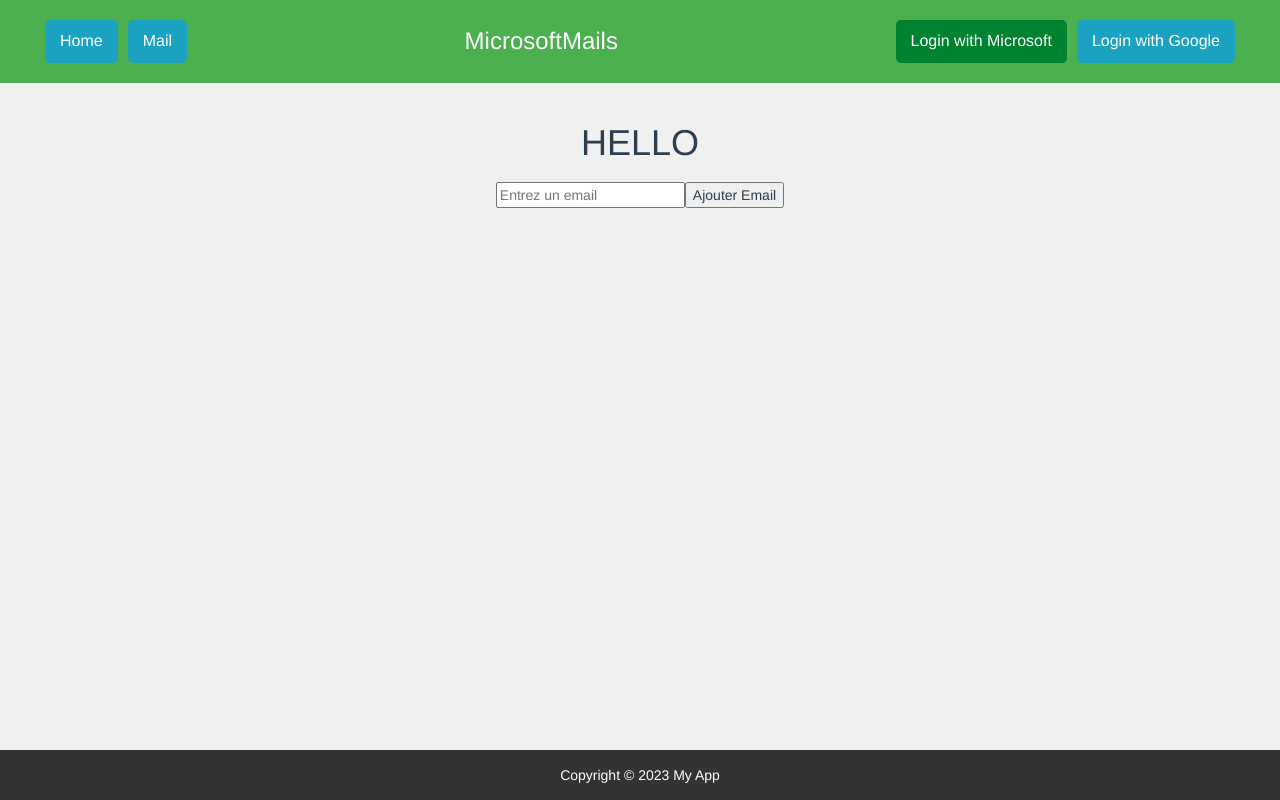
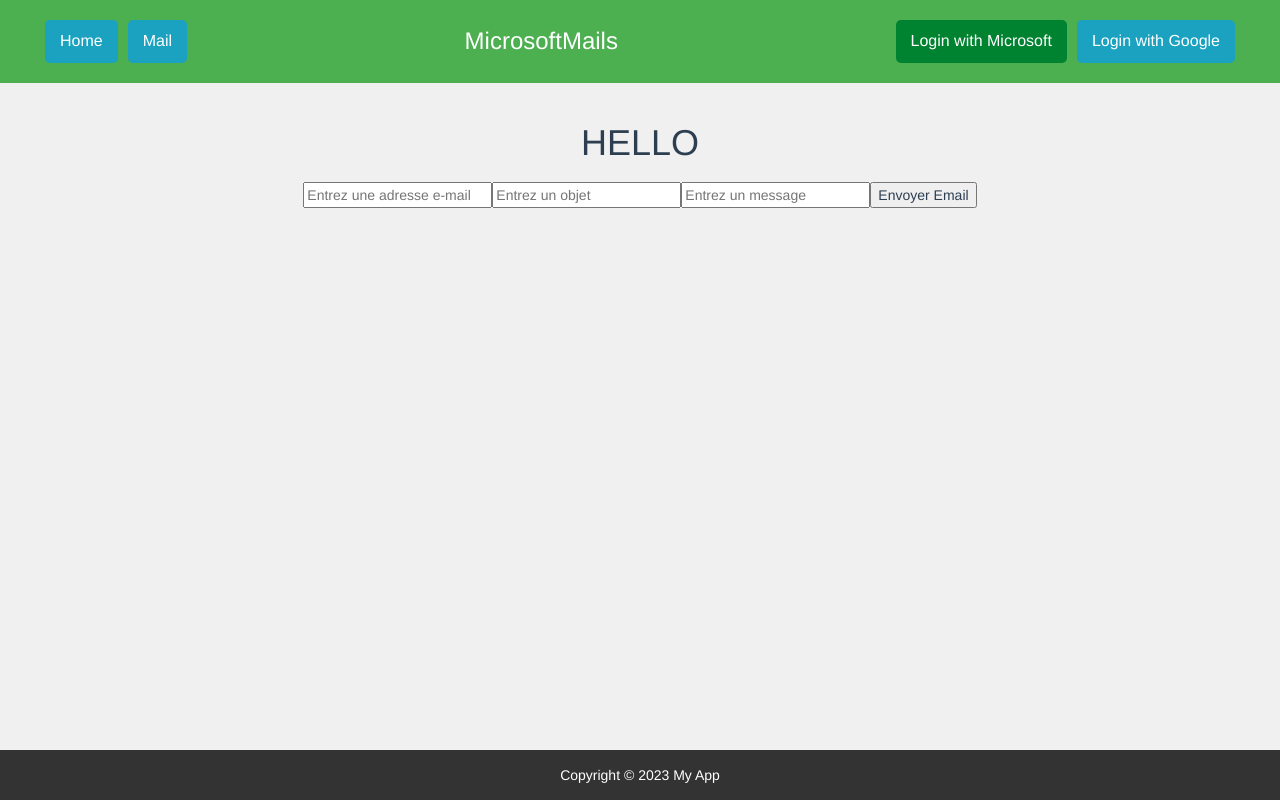
Before and after one commit to Clement-Besnard/MicrosoftMails, a Vue app: page /mails in a window 1280 px wide. Built offline with nearby package versions, Linux system fonts and the light colour scheme.

Commit message:
Changement de la page Mails + début du draft de l'envoie complet du mail

```diff
--- a/src/components/MailsPage.vue
+++ b/src/components/MailsPage.vue
@@ -1,45 +1,73 @@
 <template>
+  <div>
     <h1>HELLO</h1>
     <main class="main-content">
       <div>
-        <input type="text" v-model="newEmail" placeholder="Entrez un email">
-        <button @click="ajouterEmail" class="add-email-button">Ajouter Email</button>
+        <input type="email" v-model="newEmail.destination" placeholder="Entrez une adresse e-mail">
+        <input type="text" v-model="newEmail.object" placeholder="Entrez un objet">
+        <input type="text" v-model="newEmail.message" placeholder="Entrez un message">
+        <button @click="envoyerEmail" class="send-email-button">Envoyer Email</button>
         <ul>
-          <li v-for="email in emails" :key="email">
-            {{ email }}
+          <li v-for="email in emails" :key="email.destination">
+            <div>À : {{ email.destination }}</div>
+            <div>Objet : {{ email.object }}</div>
+            <div>{{ email.message }}</div>
             <button @click="supprimerEmail(email)" class="delete-email-button">Supprimer</button>
           </li>
         </ul>
       </div>
     </main>
+  </div>
 </template>
 
 <script>
-
-
 export default {
   data() {
     return {
-      newEmail: '',
+      newEmail: {
+        destination: '',
+        object: '',
+        message: '',
+      },
       emails: [],
-      loggedInUsername: null, // Nouvelle variable locale pour stocker le nom d'utilisateur connecté
+      loggedInUsername: null,
     };
   },
   methods: {
-    ajouterEmail() {
-      if (this.newEmail.includes('@') && this.newEmail.includes('.')) {
-        this.emails.push(this.newEmail);
-        this.newEmail = '';
-      } else {
-        alert('Email non valide');
+    envoyerEmail() {
+      // Vérifier que le message, l'adresse e-mail de destination et l'objet ne sont pas vides
+      if (this.newEmail.message.trim() === '' || this.newEmail.destination.trim() === '' || this.newEmail.object.trim() === '') {
+        alert('Veuillez saisir un message, une adresse e-mail et un objet.');
+        return;
       }
+
+      // Créer un nouvel e-mail avec les données saisies
+      const email = {
+        destination: this.newEmail.destination,
+        object: this.newEmail.object,
+        message: this.newEmail.message,
+      };
+
+      // Ajouter l'e-mail à la liste
+      this.emails.push(email);
+
+      // Réinitialiser les champs du nouvel e-mail
+      this.newEmail.destination = '';
+      this.newEmail.object = '';
+      this.newEmail.message = '';
     },
     supprimerEmail(email) {
-      const index = this.emails.indexOf(email);
+      // Trouver l'index de l'e-mail dans la liste
+      const index = this.emails.findIndex(e => e === email);
       if (index !== -1) {
+        // Supprimer l'e-mail de la liste
         this.emails.splice(index, 1);
       }
     },
   },
 };
 </script>
+
+<style>
+/* Ajoutez vos styles CSS personnalisés ici */
+</style>
```
